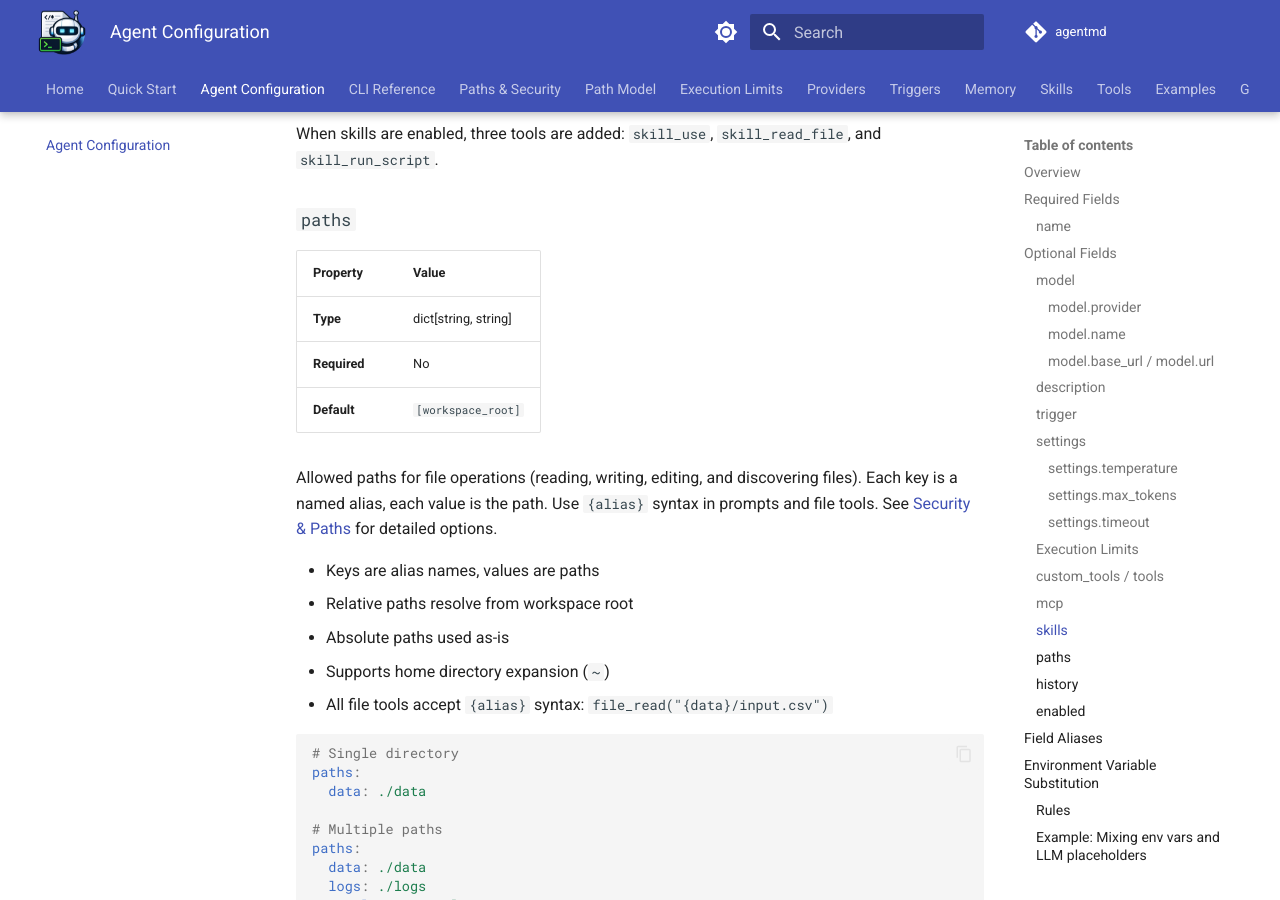
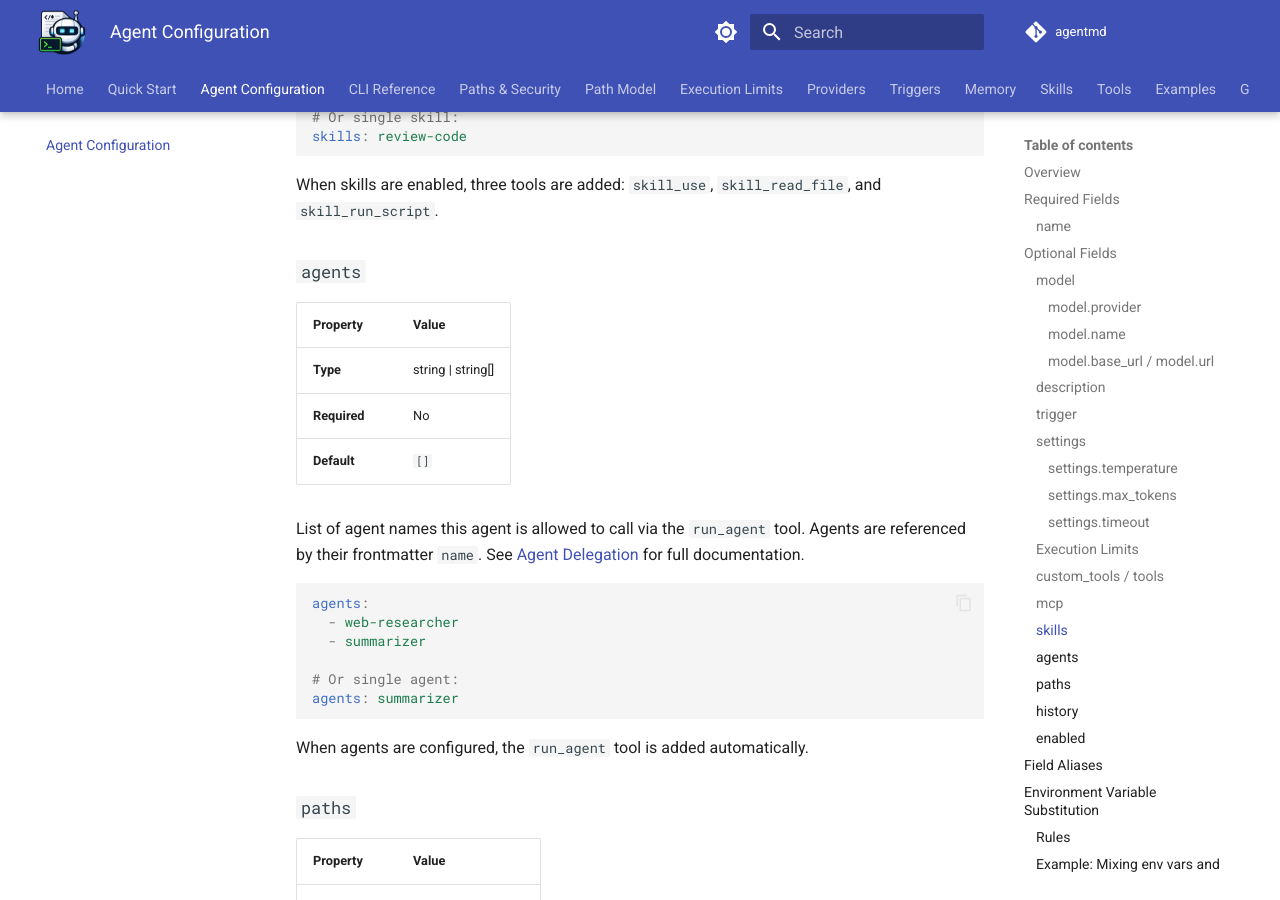
Before and after one commit to z-fab/agentmd, an MkDocs documentation site: the page built from docs/agent-configuration.md, in a window 1280 px wide and 900 px high, scrolled down 8728 px. Built offline with MkDocs 1.6.1 and Material for MkDocs 9.7.7, drawn with Linux system fonts in a browser that asks for light colours; comment, search, counter and statistics services are not loaded; the version menu is left out; some of the changed text lies outside the part shown.

Commit message:
docs: add run_agent tool documentation and update API docs

````diff
--- a/docs/agent-configuration.md
+++ b/docs/agent-configuration.md
@@ -34,10 +34,10 @@ Your system prompt goes here...
 | **Pattern** | `^[a-zA-Z0-9_-]+$` |
 | **Default** | None |
 
-Unique identifier for the agent. Used in CLI commands, logs, and execution history.
+Unique identifier for the agent. This is the canonical name used everywhere: CLI commands, API, logs, SSE events, and the `agents` allowlist for delegation.
 
 - Must contain only alphanumeric characters, hyphens, and underscores
-- Used with `agentmd run <name>` and `agentmd logs <name>`
+- Used with `agentmd run <name>`, `agentmd logs <name>`, API endpoints, and agent-to-agent calls
 
 ```yaml
 name: file-summarizer
@@ -353,6 +353,27 @@ skills: review-code
 ```
 
 When skills are enabled, three tools are added: `skill_use`, `skill_read_file`, and `skill_run_script`.
+
+### `agents`
+
+| Property | Value |
+|----------|-------|
+| **Type** | string \| string[] |
+| **Required** | No |
+| **Default** | `[]` |
+
+List of agent names this agent is allowed to call via the `run_agent` tool. Agents are referenced by their frontmatter `name`. See [Agent Delegation](tools/run-agent.md) for full documentation.
+
+```yaml
+agents:
+  - web-researcher
+  - summarizer
+
+# Or single agent:
+agents: summarizer
+```
+
+When agents are configured, the `run_agent` tool is added automatically.
 
 ### `paths`
 
--- a/mkdocs.yml
+++ b/mkdocs.yml
@@ -114,6 +114,7 @@ nav:
       - tools/index.md
       - Built-in Tools: tools/built-in-tools.md
       - Custom Tools: tools/custom-tools.md
+      - Agent Delegation: tools/run-agent.md
       - MCP Integration: tools/mcp-integration.md
   - Examples: examples.md
   - Guides:
````
Also changed, not shown: README.md (+1 -0 lines), docs/api.md (+18 -0 lines), docs/tools/index.md (+1 -0 lines), docs/tools/run-agent.md (added, +128 -0 lines), 2 other files.
